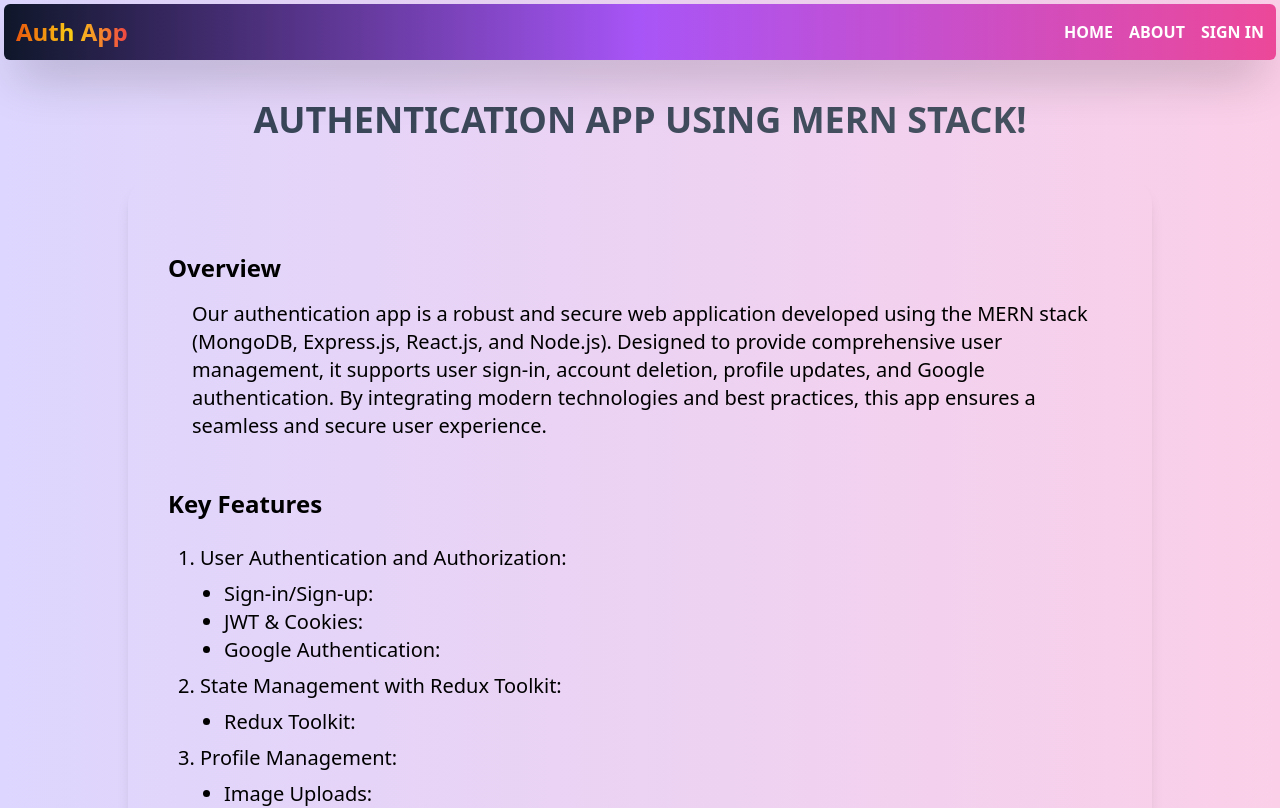
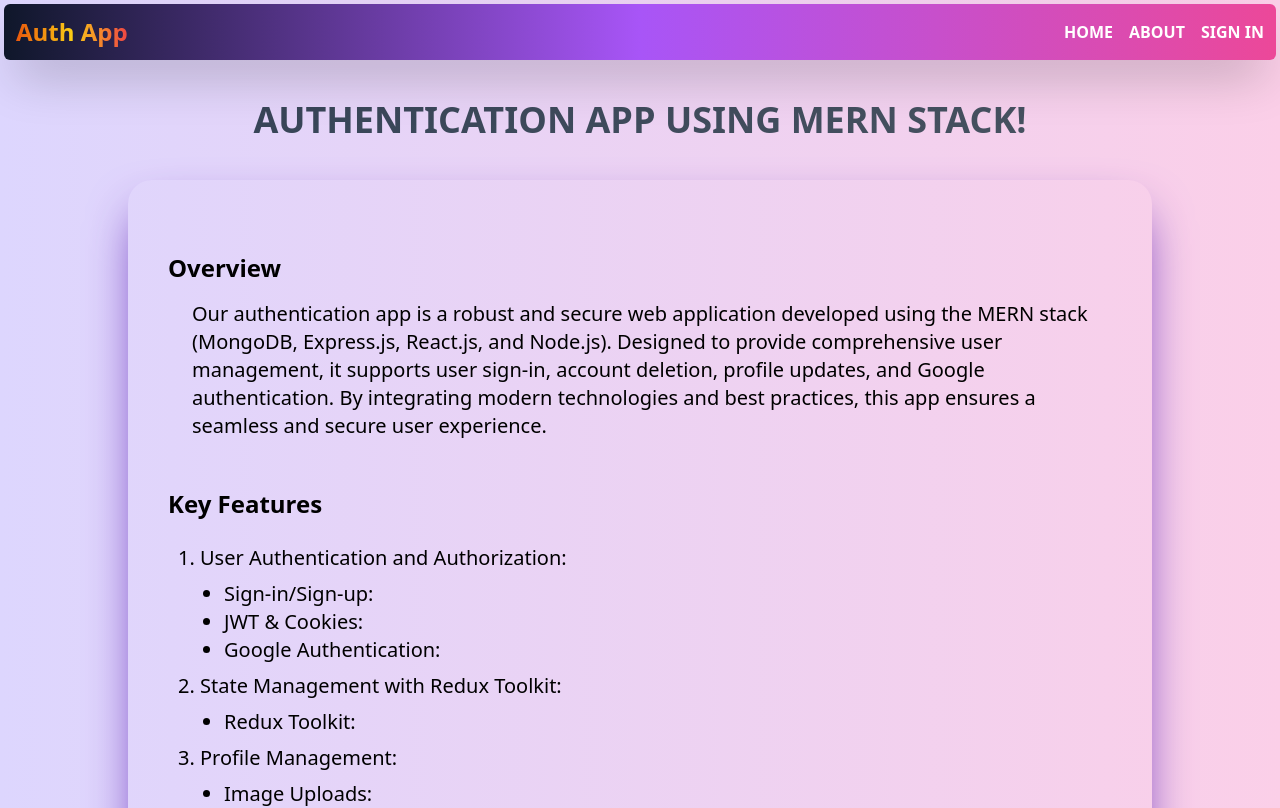
Before and after one commit to xNORAGAMIx/mern-auth, a React (Vite) app in the folder FRONTEND/: page / in a window 1280 px wide. Shown: the top 808 px of the page. Built offline with nearby package versions, Linux system fonts and the light colour scheme; no server answers.

Commit message:
Box shadow style

```diff
--- a/FRONTEND/src/pages/Home.jsx
+++ b/FRONTEND/src/pages/Home.jsx
@@ -3,7 +3,7 @@ const Home = () => {
     <>
     <h1 className="font-extrabold uppercase text-4xl text-center mt-10
     bg-gradient-to-r from-slate-700 to-gray-600 bg-clip-text text-transparent ">Authentication App Using MERN Stack!</h1>
-      <div className="flex flex-col gap 4 mx-auto max-w-5xl px-6 py-12 bg-transparent m-10 rounded-3xl shadow-lg">
+      <div className="flex flex-col gap 4 mx-auto max-w-5xl px-6 py-12 bg-transparent m-10 rounded-3xl shadow-2xl shadow-violet-800">
         <div className="flex flex-col gap-4 px-4 py-6">
           <h2 className="font-semibold text-2xl">Overview</h2>
           <p className="text-xl px-6">
```
